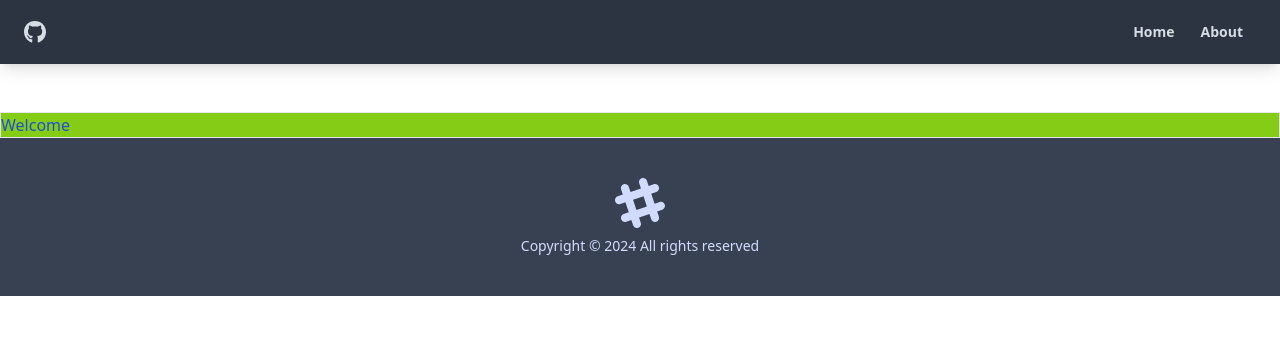
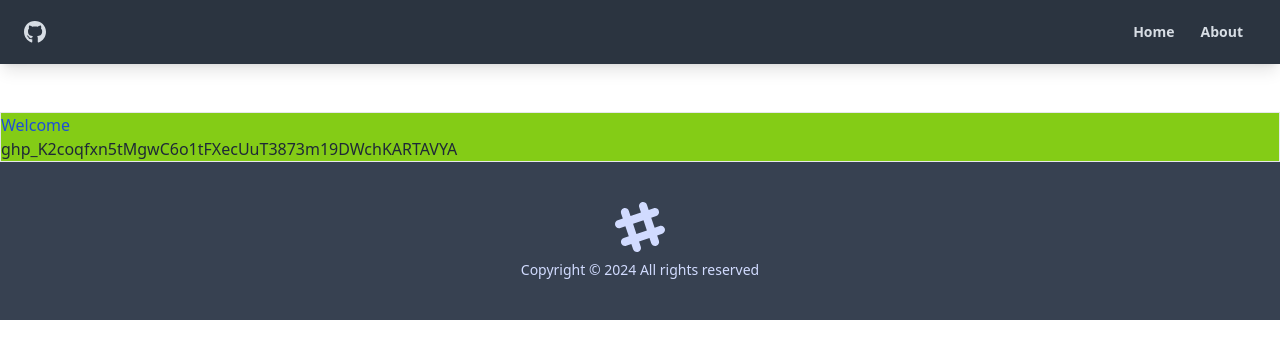
Before and after one commit to codebuster009/github-finder, a React (Vite) app: page / in a window 1280 px wide. Shown: the top 358 px of the page. Built offline with nearby package versions, Linux system fonts and the light colour scheme.

Commit message:
VITE env file import

```diff
--- a/src/pages/Home.jsx
+++ b/src/pages/Home.jsx
@@ -1,11 +1,13 @@
-import React from 'react'
+import React from 'react';
 
 const Home = () => {
   return (
     <div>
-    <h1 className="text-6l text-blue-700">Welcome</h1>
+      <h1 className="text-6l text-blue-700">Welcome</h1>
+      {import.meta.env.VITE_APP_GITHUB_TOKEN}
+      {import.meta.env.VITE_APP_NAME}
     </div>
-  )
-}
+  );
+};
 
-export default Home
+export default Home;
```
Also changed, not shown: 1 other file (tests, documents, lock files or other folders).
